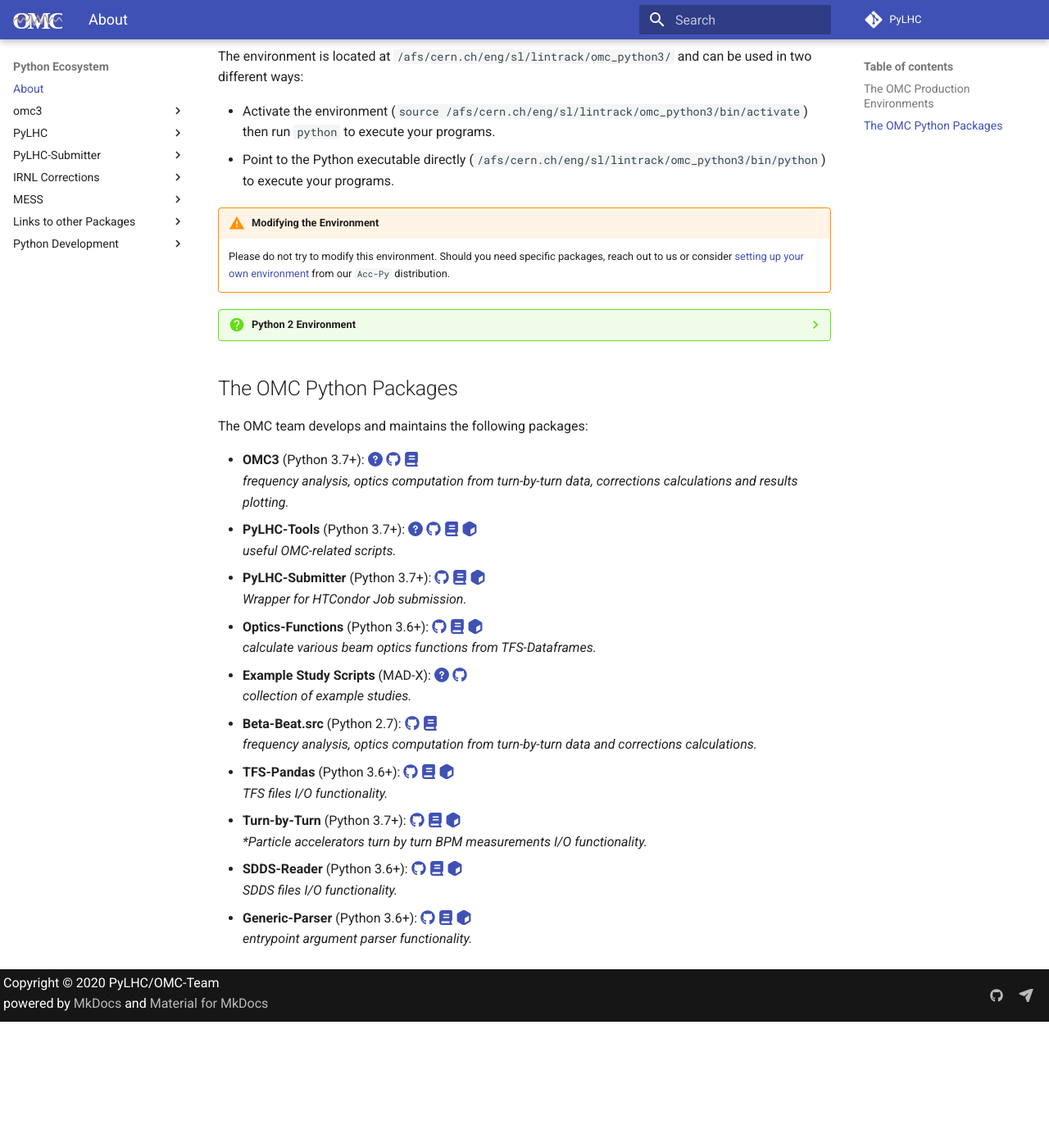
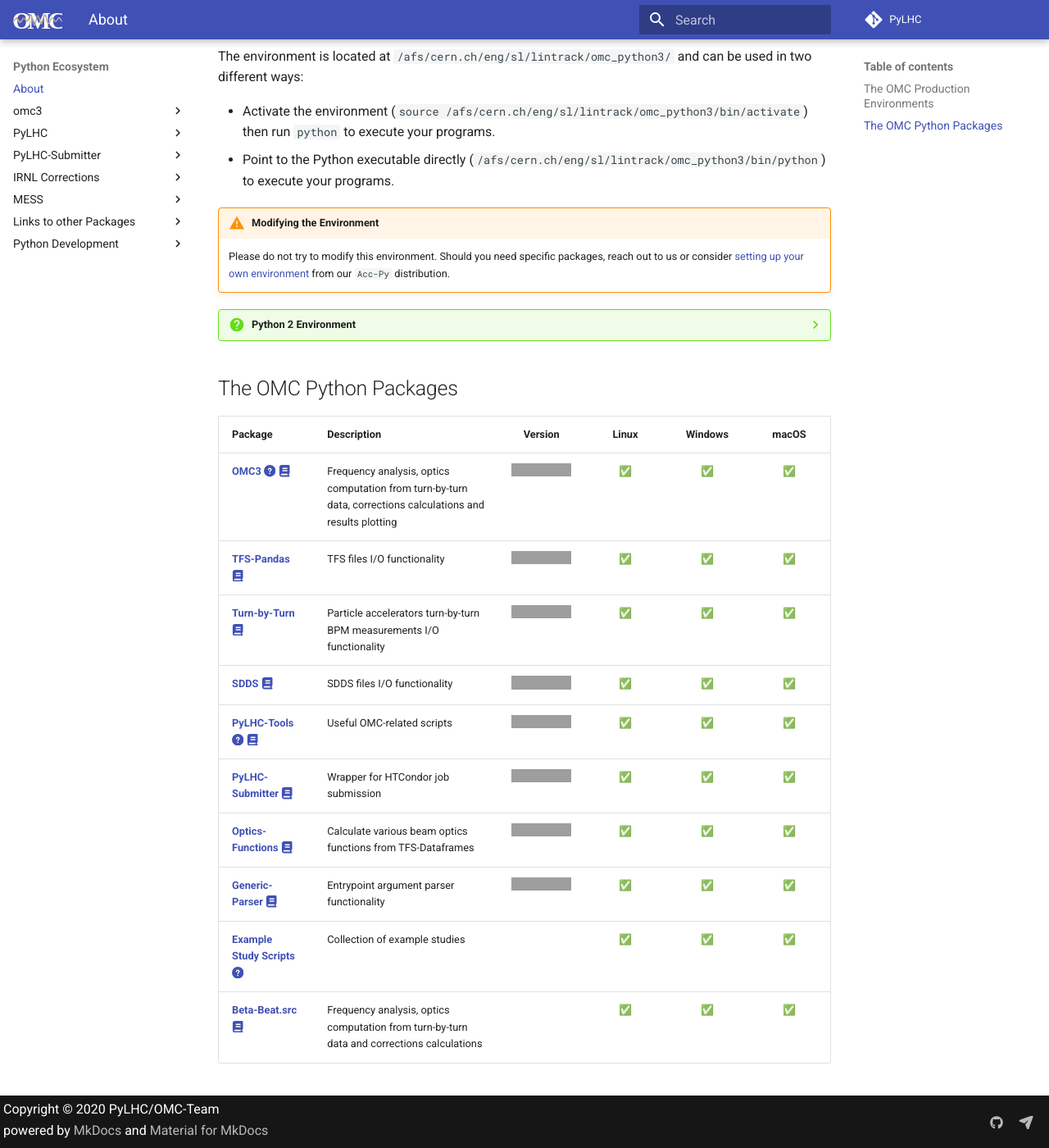
Before and after one commit to pylhc/pylhc.github.io, an MkDocs documentation site: the page built from docs/packages/about.md, in a window 1280 px wide and 1400 px high, scrolled down 551 px. Shown: the whole window at 82% size. Built offline with MkDocs 1.6.1 and Material for MkDocs 9.7.7, drawn with Linux system fonts in a browser that asks for light colours; before the commit the page ends 1797 px from its top, so only the background shows below that; grey boxes are pictures that could not be loaded.

Commit message:
formatted as a table

```diff
--- a/docs/packages/about.md
+++ b/docs/packages/about.md
@@ -27,28 +27,18 @@
 
 ## The OMC Python Packages
 
-The OMC team develops and maintains the following packages:
-
-- **OMC3** (Python 3.7+): [:fontawesome-solid-circle-question:](omc3/about.md) [:fontawesome-brands-github:][omc3]{target=\_blank} [:fontawesome-solid-book:][omc3_doc]{target=\_blank} <br>
-  _frequency analysis, optics computation from turn-by-turn data, corrections calculations and results plotting._
-- **PyLHC-Tools** (Python 3.7+): [:fontawesome-solid-circle-question:](pylhc/about.md) [:fontawesome-brands-github:][pylhc]{target=\_blank} [:fontawesome-solid-book:][pylhc_doc]{target=\_blank} [:fontawesome-solid-cube:][pylhc_pypi]{target=\_blank} <br>
-  _useful OMC-related scripts._
-- **PyLHC-Submitter** (Python 3.7+): [:fontawesome-brands-github:][pylhc_submitter]{pylhcsubmitter/about.md} [:fontawesome-solid-book:][pylhc_submitter_doc]{target=\_blank} [:fontawesome-solid-cube:][pylhc_submitter_pypi]{target=\_blank} <br>
-  _Wrapper for HTCondor Job submission._
-- **Optics-Functions** (Python 3.6+): [:fontawesome-brands-github:][optics_functions]{target=\_blank} [:fontawesome-solid-book:][optics_functions_doc]{target=\_blank} [:fontawesome-solid-cube:][optics_functions_pypi]{target=\_blank} <br>
-  _calculate various beam optics functions from TFS-Dataframes._
-- **Example Study Scripts** (MAD-X): [:fontawesome-solid-circle-question:](mess/about.md) [:fontawesome-brands-github:][mess]{target=\_blank} <br>
-  _collection of example studies._
-- **Beta-Beat.src** (Python 2.7): [:fontawesome-brands-github:][betabeatsrc]{target=\_blank} [:fontawesome-solid-book:][betabeatsrc_doc]{target=\_blank} <br>
-  _frequency analysis, optics computation from turn-by-turn data and corrections calculations._
-- **TFS-Pandas** (Python 3.6+): [:fontawesome-brands-github:][tfspandas]{target=\_blank} [:fontawesome-solid-book:][tfspandas_doc]{target=\_blank} [:fontawesome-solid-cube:][tfs_pypi]{target=\_blank} <br>
-  _*TFS files* I/O functionality._
-- **Turn-by-Turn** (Python 3.7+): [:fontawesome-brands-github:][turnbyturn]{target=\_blank} [:fontawesome-solid-book:][turnbyturn_doc]{target=\_blank} [:fontawesome-solid-cube:][tbt_pypi]{target=\_blank} <br>
-  _*Particle accelerators turn by turn BPM measurements I/O functionality._
-- **SDDS-Reader** (Python 3.6+): [:fontawesome-brands-github:][sdds]{target=\_blank} [:fontawesome-solid-book:][sdds_doc]{target=\_blank} [:fontawesome-solid-cube:][sdds_pypi]{target=\_blank} <br>
-  _*SDDS files* I/O functionality._
-- **Generic-Parser** (Python 3.6+): [:fontawesome-brands-github:][generic_parser]{target=\_blank} [:fontawesome-solid-book:][generic_parser_doc]{target=\_blank} [:fontawesome-solid-cube:][generic_parser_pypi]{target=\_blank} <br>
-  _entrypoint argument parser functionality._
+| Package                                                                                                                                              | Description                                                                                                  |                                             Version                                              | Linux | Windows | macOS |
+| ---------------------------------------------------------------------------------------------------------------------------------------------------- | ------------------------------------------------------------------------------------------------------------ | :----------------------------------------------------------------------------------------------: | :---: | :-----: | :---: |
+| [**OMC3**][omc3]{target=\_blank} [:fontawesome-solid-circle-question:](omc3/about.md) [:fontawesome-solid-book:][omc3_doc]{target=\_blank}           | Frequency analysis, optics computation from turn-by-turn data, corrections calculations and results plotting |             [![](https://img.shields.io/pypi/v/omc3.svg)][omc3_pypi]{target=\_blank}             |   ✅   |    ✅    |   ✅   |
+| [**TFS-Pandas**][tfspandas]{target=\_blank} [:fontawesome-solid-book:][tfspandas_doc]{target=\_blank}                                                | TFS files I/O functionality                                                                                  |          [![](https://img.shields.io/pypi/v/tfs-pandas.svg)][tfs_pypi]{target=\_blank}           |   ✅   |    ✅    |   ✅   |
+| [**Turn-by-Turn**][turnbyturn]{target=\_blank} [:fontawesome-solid-book:][turnbyturn_doc]{target=\_blank}                                            | Particle accelerators turn-by-turn BPM measurements I/O functionality                                        |         [![](https://img.shields.io/pypi/v/turn_by_turn.svg)][tbt_pypi]{target=\_blank}          |   ✅   |    ✅    |   ✅   |
+| [**SDDS**][sdds]{target=\_blank}  [:fontawesome-solid-book:][sdds_doc]{target=\_blank}                                                               | SDDS files I/O functionality                                                                                 |             [![](https://img.shields.io/pypi/v/sdds.svg)][sdds_pypi]{target=\_blank}             |   ✅   |    ✅    |   ✅   |
+| [**PyLHC-Tools**][pylhc]{target=\_blank} [:fontawesome-solid-circle-question:](pylhc/about.md) [:fontawesome-solid-book:][pylhc_doc]{target=\_blank} | Useful OMC-related scripts                                                                                   |            [![](https://img.shields.io/pypi/v/PyLHC.svg)][pylhc_pypi]{target=\_blank}            |   ✅   |    ✅    |   ✅   |
+| [**PyLHC-Submitter**][pylhc_submitter]{target=\_blank} [:fontawesome-solid-book:][pylhc_submitter_doc]{target=\_blank}                               | Wrapper for HTCondor job submission                                                                          |  [![](https://img.shields.io/pypi/v/pylhc-submitter.svg)][pylhc_submitter_pypi]{target=\_blank}  |   ✅   |    ✅    |   ✅   |
+| [**Optics-Functions**][optics_functions]{target=\_blank} [:fontawesome-solid-book:][optics_functions_doc]{target=\_blank}                            | Calculate various beam optics functions from TFS-Dataframes                                                  | [![](https://img.shields.io/pypi/v/optics-functions.svg)][optics_functions_pypi]{target=\_blank} |   ✅   |    ✅    |   ✅   |
+| [**Generic-Parser**][generic_parser]{target=\_blank} [:fontawesome-solid-book:][generic_parser_doc]{target=\_blank}                                  | Entrypoint argument parser functionality                                                                     |   [![](https://img.shields.io/pypi/v/generic-parser.svg)][generic_parser_pypi]{target=\_blank}   |   ✅   |    ✅    |   ✅   |
+| [**Example Study Scripts**][mess]{target=\_blank} [:fontawesome-solid-circle-question:](mess/about.md)                                               | Collection of example studies                                                                                |                                                                                                  |   ✅   |    ✅    |   ✅   |
+| [**Beta-Beat.src**][betabeatsrc]{target=\_blank} [:fontawesome-solid-book:][betabeatsrc_doc]{target=\_blank}                                         | Frequency analysis, optics computation from turn-by-turn data and corrections calculations                   |                                                                                                  |   ✅   |    ✅    |   ✅   |
 
 [pylhc_github]: https://github.com/pylhc/
 [accpy_docs]: https://wikis.cern.ch/display/ACCPY/Accelerating+Python+Home
```
Also changed, not shown: other parts of docs/packages/about.md (+1 -0 lines).
